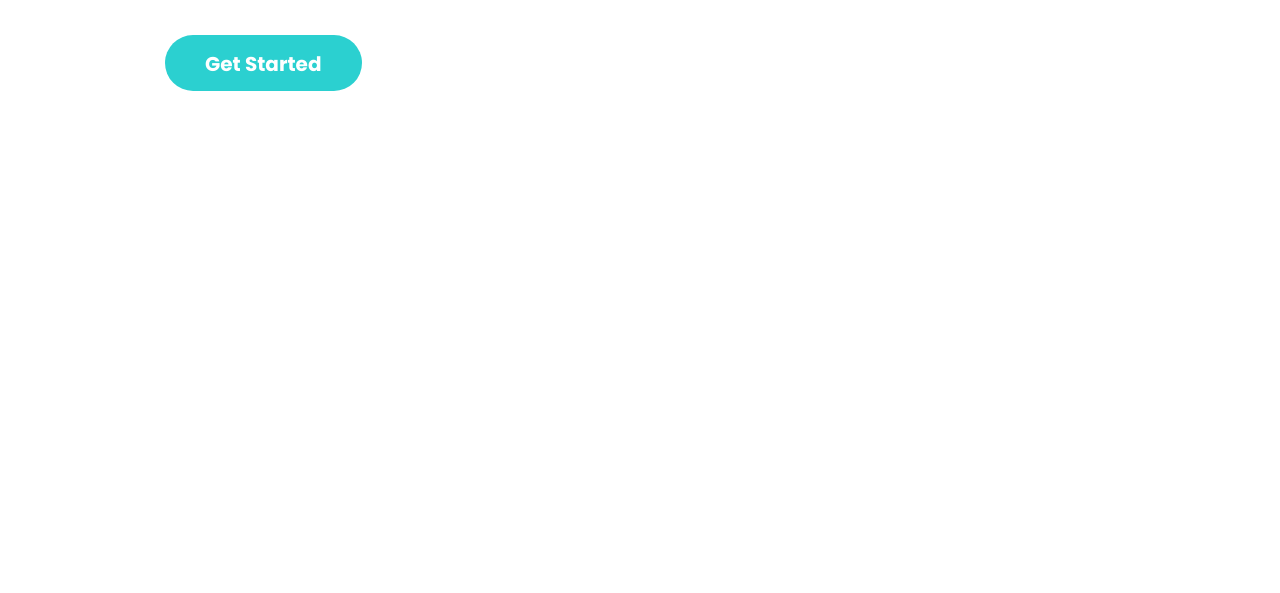
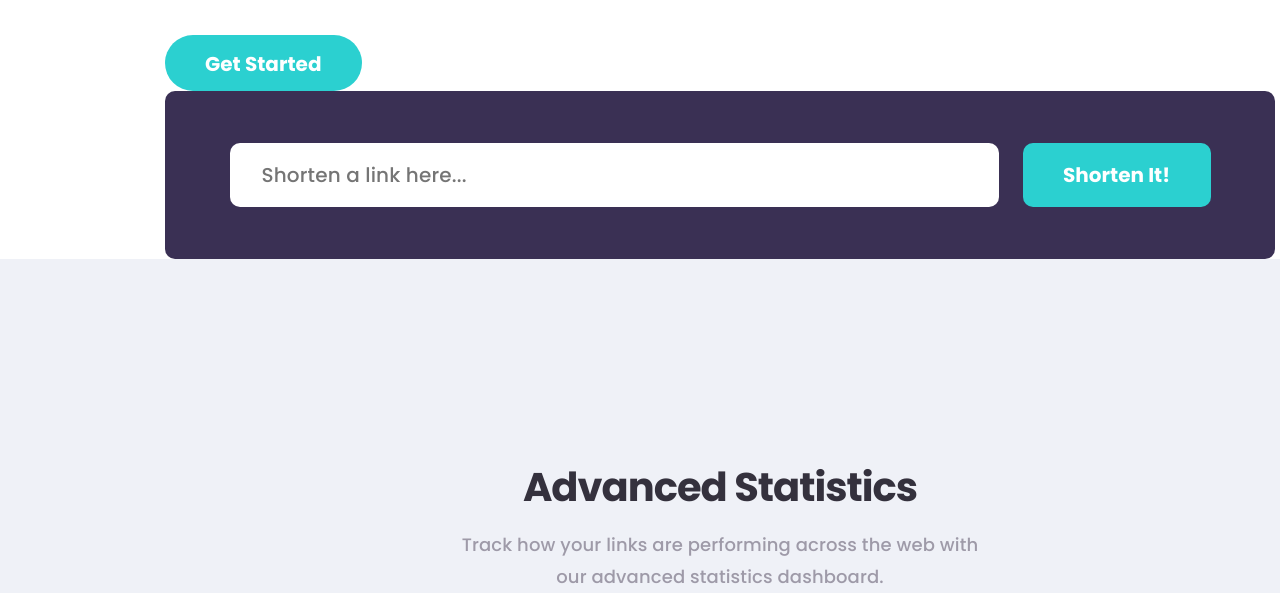
Before and after one commit to Quvondiqbek077/Shortly-project, a plain HTML site: page index.html in a window 1280 px wide. Shown: the part 703-1296 px from the top of the page. Before the commit the page ends 800 px from the top, so only its background shows below. Drawn offline with Linux system fonts and the light colour scheme.

Commit message:
main section start

```diff
--- a/css/main.css
+++ b/css/main.css
@@ -60,9 +60,10 @@ a {
     font-size: 15px;
     font-weight: 700;
     transition: .5s;
+    cursor: pointer;
 }
 
-.menu-link:hover {
+.menu-link:active {
     color: var(--dark);
 }
 
@@ -90,15 +91,15 @@ a {
     padding: 9px 23px 8px 24px;
     margin-left: 37px;
     transition: .5s;
+    cursor: pointer;
 }
 
 .sign-up {
     color: #fff;
 }
 
-.sign:hover {
+.sign:active {
     background-color: #9AE3E3;
-    ;
 }
 
 /* Site Header */
@@ -106,7 +107,6 @@ a {
     display: flex;
     justify-content: space-between;
     padding-top: 78px;
-    /* padding-left: 165px; */
 
 }
 
@@ -125,12 +125,12 @@ a {
     line-height: 90px;
     letter-spacing: -2px;
 }
-.header-cont{
+
+.header-cont {
     width: 1440px;
     padding-left: 165px;
     display: flex;
     padding-right: 0;
-    /* margin: auto; */
 }
 
 .header-text {
@@ -152,8 +152,10 @@ a {
     background: var(--aqua);
     padding: 14px 40px 12px 40px;
     transition: .5s;
+    cursor: pointer;
 }
-.button:hover{
+
+.button:active {
     background-color: #9AE3E3;
     cursor: pointer;
 }
@@ -167,4 +169,95 @@ a {
 
 .header-media {
     padding-left: 100px;
+    margin-bottom: 68px;
 }
+
+/* .position{
+    position: relative;
+} */
+
+.site-header-form {
+    display: flex;
+    column-gap: 24px;
+    border-radius: 10px;
+    justify-content: center;
+    align-items: center;
+    padding-top: 52px;
+    padding-bottom: 52px;
+    background-color: var(--icon-bg);
+    position: relative;
+}
+
+.form-text {
+    width: 769px;
+    height: 64px;
+    border-radius: 10px;
+    background-color: #fff;
+    border: none;
+    padding: 14px 0 14px 32px;
+    color: var(--dark);
+    font-family: var(--poppins);
+    font-size: 20px;
+    font-weight: 500;
+    line-height: 36px;
+    letter-spacing: 0.15px;
+    cursor: pointer;
+}
+
+
+.form-btn {
+    width: 188px;
+    height: 64px;
+    border-radius: 10px;
+    background-color: var(--aqua);
+    border: none;
+    color: #FFF;
+    font-family: var(--poppins);
+    font-size: 20px;
+    font-weight: 700;
+    cursor: pointer;
+}
+
+.form-btn:active {
+    background-color: #9AE3E3;
+}
+
+/* Main section */
+.section-main {
+    /* position: absolute;
+    top: 750px; */
+    background: #EFF1F7;
+    width: 100%;
+}
+
+.section-info {
+    display: flex;
+    flex-direction: column;
+    justify-content: center;
+    align-items: center;
+    padding-top: 204px;
+    gap: 18px;
+}
+
+.info-title {
+    color: var(--dark);
+    font-family: var(--poppins);
+    font-size: 40px;
+    font-weight: 700;
+    line-height: 48px;
+    letter-spacing: -1px;
+}
+
+.info-text {
+    color: var(--font);
+    font-family: var(--poppins);
+    font-size: 18px;
+    font-weight: 500;
+    line-height: 32px;
+    letter-spacing: 0.123px;
+    max-width: 540px;
+    width: 100%;
+    text-align: center;
+}
+
+.section-card {}
--- a/index.html
+++ b/index.html
@@ -63,10 +63,27 @@
                 </div>
             </div>
         </div>
+        <div class="container">
+            <form action class="site-header-form">
+                <input type="url" class="form-text" placeholder="Shorten a link here...">
+                <input type="submit" class="form-btn" value="Shorten It!">
+            </form>
+        </div>
     </header>
     <!-- Site Header-Hero -->
 
     <!--Site Main Section -->
+    <div class="section-main">
+        <div class="container">
+            <div class="section-info">
+                <h2 class="info-title">Advanced Statistics</h2>
+                <p class="info-text">Track how your links are performing across the web with our advanced statistics dashboard.</p>
+            </div>
+            <div class="section-card">
+
+            </div>
+        </div>
+    </div>
     <!--Site Main Section -->
 
 
```
